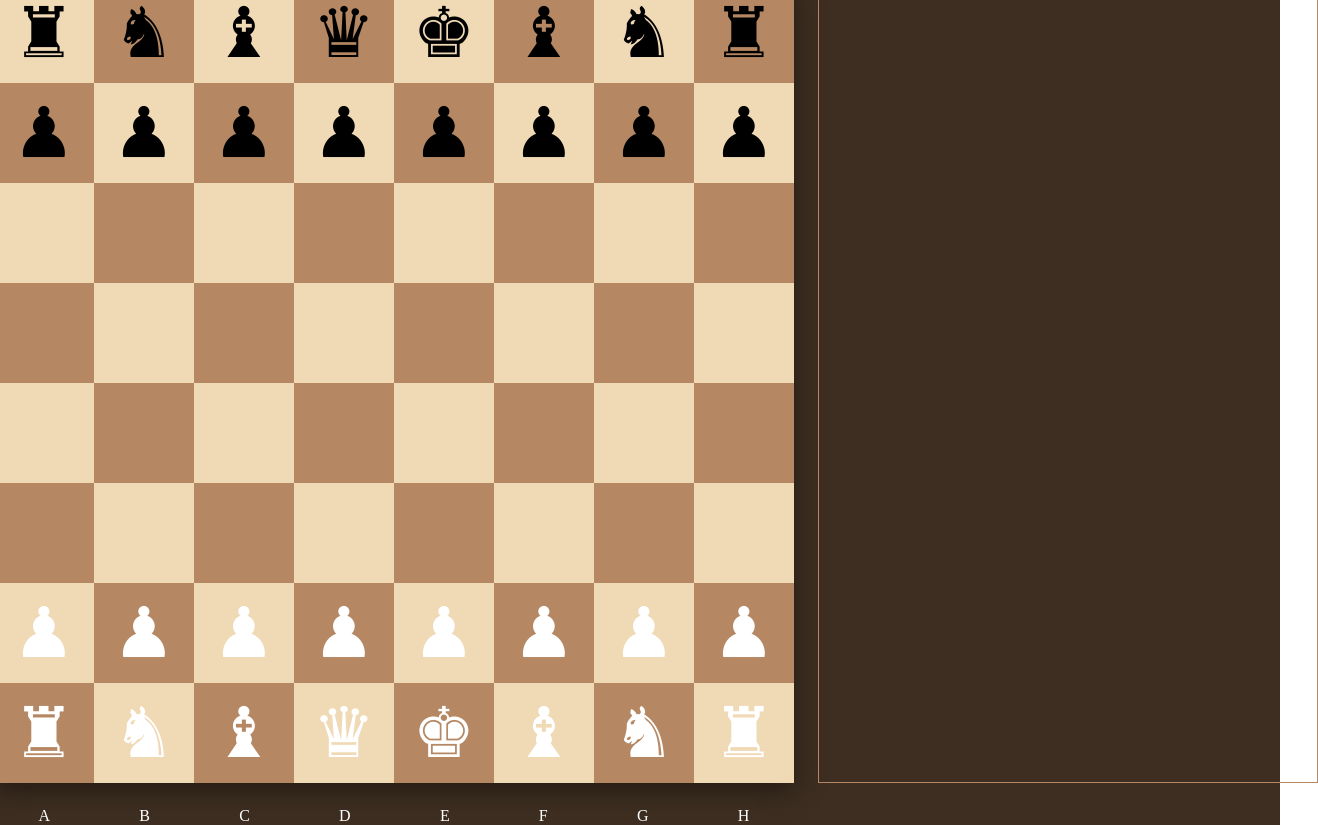
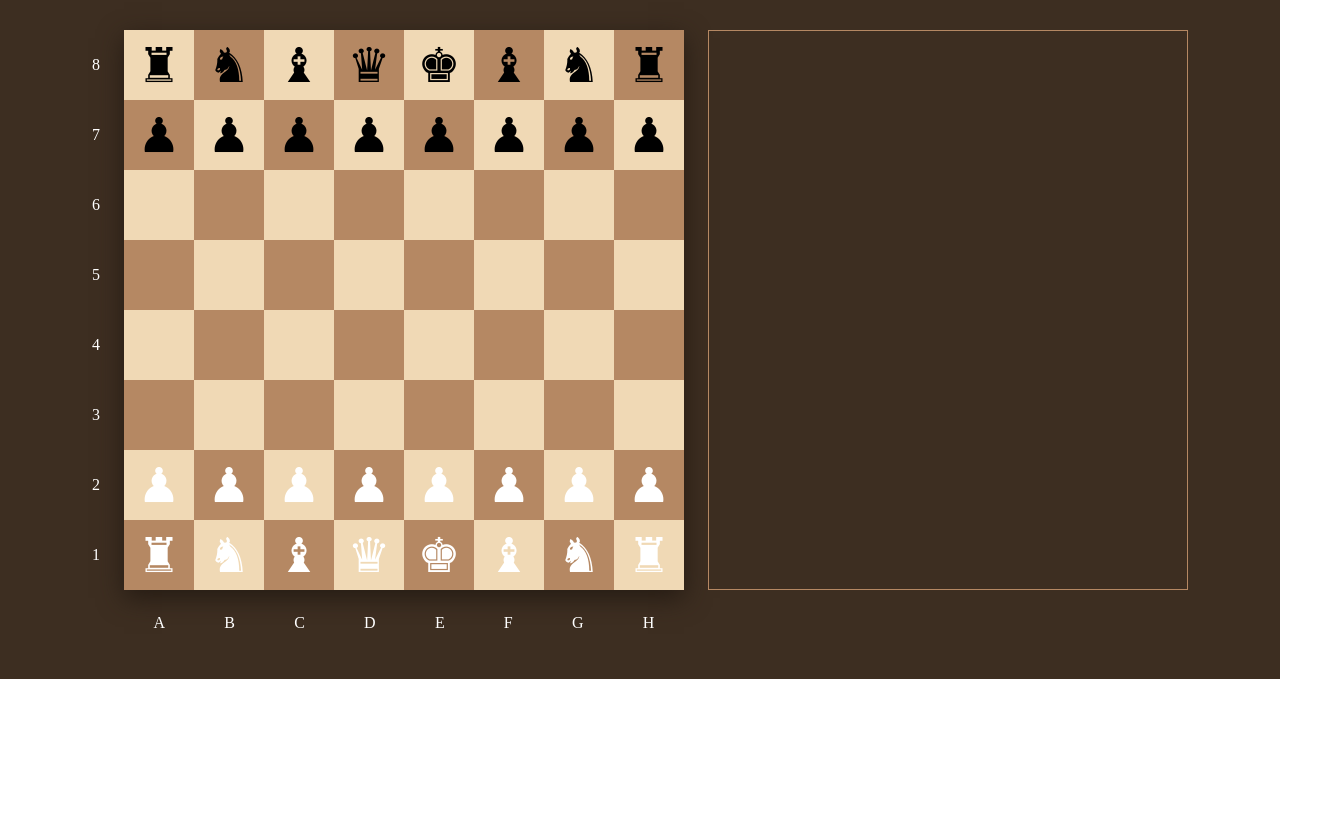
Before and after one commit to tobiasrefsholt/Sjakkspill, a plain HTML site: page index.html in a window 1280 px wide. Shown: the part 121-946 px from the top of the page, 1318 px wide, since content can reach past the window. After the commit the page ends 800 px from the top, so only its background shows below. Drawn offline with Linux system fonts and the light colour scheme.

Commit message:
Changed from px to vw and rem

```diff
--- a/style.css
+++ b/style.css
@@ -15,7 +15,8 @@ body {
 
 .chess-board-wrapper {
     display: grid;
-    grid-template-columns: min-content min-content 500px;
+    grid-template-columns: min-content 70vh 30rem;
+    grid-template-rows: min-content 70vh min-content;
     grid-template-areas:
         ".      header          .      "
         "y      chess-board     sidebar"
@@ -27,7 +28,7 @@ body {
     grid-area: sidebar;
     display: grid;
     grid-template-columns: 1fr;
-    grid-template-rows: 150px 1fr 150px;
+    grid-template-rows: 8rem 1fr 8rem;
     grid-template-areas:
         "disabled-white"
         "."
@@ -64,19 +65,19 @@ body {
 #chess-board {
     grid-area: chess-board;
     display: grid;
-    grid-template-columns: repeat(8, 100px);
-    grid-template-rows: repeat(8, 100px);
+    grid-template-columns: repeat(8, 1fr);
+    grid-template-rows: repeat(8, 1fr);
     box-shadow: #251b13 0px 8px 24px;
 }
 
     #chess-board .white-piece {
         color: white;
-        font-size: 70px;
+        font-size: 6vh;
     }
 
     #chess-board .black-piece {
         color: black;
-        font-size: 70px;
+        font-size: 6vh;
     }
 
     #chess-board .selected-piece {
```
